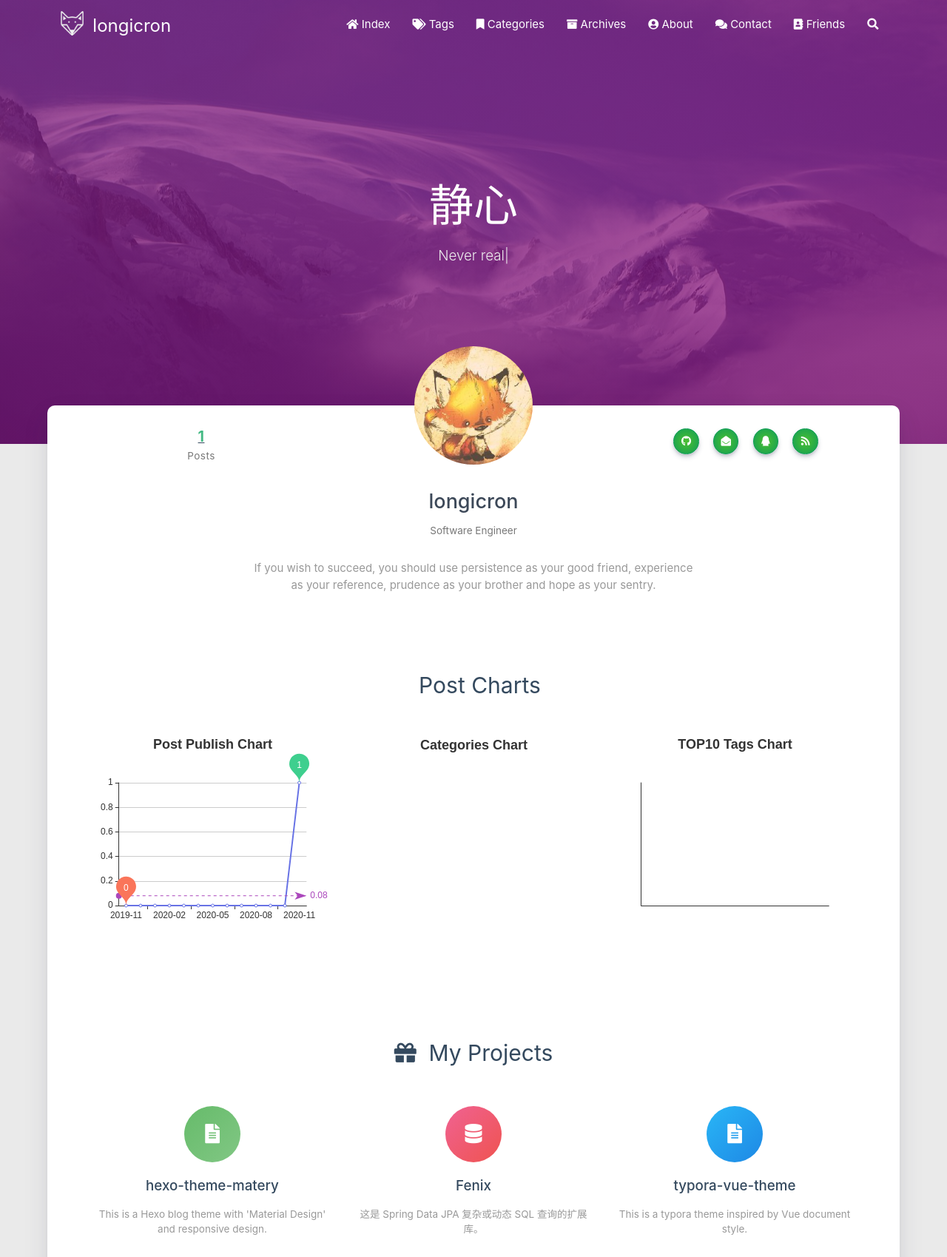
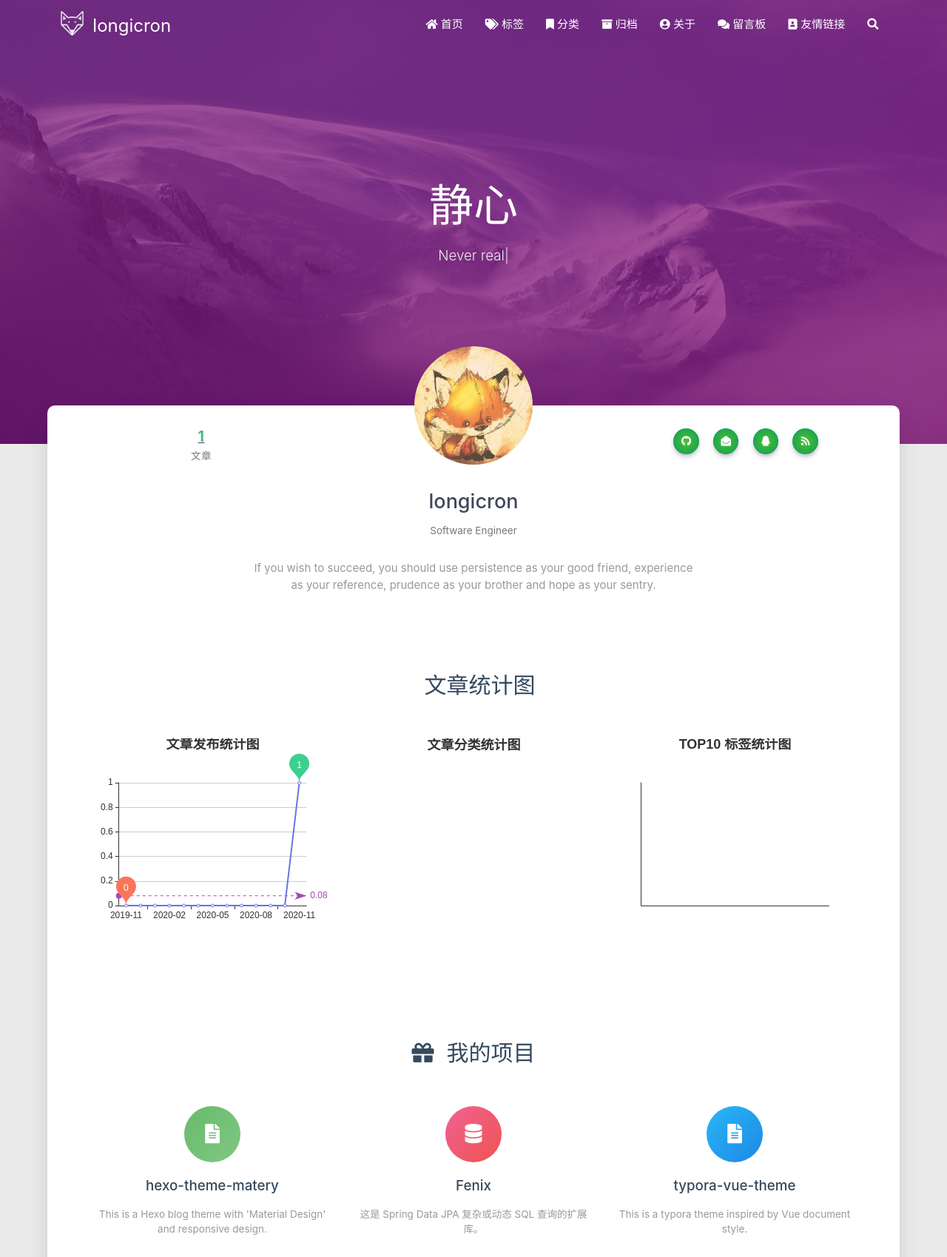
Before and after one commit to longicron/longicron, a plain HTML site: page about/index.html in a window 1280 px wide. Shown: the top 1699 px of the page at 74% size. Drawn offline with nearby package versions, Linux system fonts and the light colour scheme; some packages are replaced by stand-ins of ours; no server answers; a script that the page names is missing; some icons are missing.

Commit message:
Site updated: 2020-11-15 05:20:41

```diff
--- a/about/index.html
+++ b/about/index.html
@@ -1,10 +1,10 @@
 <!DOCTYPE HTML>
-<html lang="zh_CN">
+<html lang="zh-CN">
 
 
 <head>
     <meta charset="utf-8">
-    <meta name="keywords" content="About, longicron">
+    <meta name="keywords" content="关于, longicron">
     <meta name="description" content="">
     <meta http-equiv="X-UA-Compatible" content="IE=edge">
     <meta name="viewport" content="width=device-width, initial-scale=1.0, user-scalable=no">
@@ -16,7 +16,7 @@
     <!-- Global site tag (gtag.js) - Google Analytics -->
 
 
-    <title>About | longicron</title>
+    <title>关于 | longicron</title>
     <link rel="icon" type="image/png" href="/favicon.png">
 
     <link rel="stylesheet" type="text/css" href="/libs/awesome/css/all.css">
@@ -57,7 +57,7 @@
 
       <i class="fas fa-home" style="zoom: 0.6;"></i>
 
-      <span>Index</span>
+      <span>首页</span>
     </a>
 
   </li>
@@ -68,7 +68,7 @@
 
       <i class="fas fa-tags" style="zoom: 0.6;"></i>
 
-      <span>Tags</span>
+      <span>标签</span>
     </a>
 
   </li>
@@ -79,7 +79,7 @@
 
       <i class="fas fa-bookmark" style="zoom: 0.6;"></i>
 
-      <span>Categories</span>
+      <span>分类</span>
     </a>
 
   </li>
@@ -90,7 +90,7 @@
 
       <i class="fas fa-archive" style="zoom: 0.6;"></i>
 
-      <span>Archives</span>
+      <span>归档</span>
     </a>
 
   </li>
@@ -101,7 +101,7 @@
 
       <i class="fas fa-user-circle" style="zoom: 0.6;"></i>
 
-      <span>About</span>
+      <span>关于</span>
     </a>
 
   </li>
@@ -112,7 +112,7 @@
 
       <i class="fas fa-comments" style="zoom: 0.6;"></i>
 
-      <span>Contact</span>
+      <span>留言板</span>
     </a>
 
   </li>
@@ -123,14 +123,14 @@
 
       <i class="fas fa-address-book" style="zoom: 0.6;"></i>
 
-      <span>Friends</span>
+      <span>友情链接</span>
     </a>
 
   </li>
 
   <li>
     <a href="#searchModal" class="modal-trigger waves-effect waves-light">
-      <i id="searchIcon" class="fas fa-search" title="Search" style="zoom: 0.85;"></i>
+      <i id="searchIcon" class="fas fa-search" title="搜索" style="zoom: 0.85;"></i>
     </a>
   </li>
 </ul>
@@ -160,7 +160,7 @@
 
 			    <i class="fa-fw fas fa-home"></i>
 
-			Index
+			首页
 		</a>
 
         </li>
@@ -171,7 +171,7 @@
 
 			    <i class="fa-fw fas fa-tags"></i>
 
-			Tags
+			标签
 		</a>
 
         </li>
@@ -182,7 +182,7 @@
 
 			    <i class="fa-fw fas fa-bookmark"></i>
 
-			Categories
+			分类
 		</a>
 
         </li>
@@ -193,7 +193,7 @@
 
 			    <i class="fa-fw fas fa-archive"></i>
 
-			Archives
+			归档
 		</a>
 
         </li>
@@ -204,7 +204,7 @@
 
 			    <i class="fa-fw fas fa-user-circle"></i>
 
-			About
+			关于
 		</a>
 
         </li>
@@ -215,7 +215,7 @@
 
 			    <i class="fa-fw fas fa-comments"></i>
 
-			Contact
+			留言板
 		</a>
 
         </li>
@@ -226,7 +226,7 @@
 
 			    <i class="fa-fw fas fa-address-book"></i>
 
-			Friends
+			友情链接
 		</a>
 
         </li>
@@ -365,7 +365,7 @@
 
 <div class="statis">
     <span class="count"><a href="/">1</a></span>
-    <span class="name">Posts</span>
+    <span class="name">文章</span>
 </div>
 
 
@@ -385,7 +385,7 @@
 
 <div class="statis">
     <span class="count"><a href="/">1</a></span>
-    <span class="name">Posts</span>
+    <span class="name">文章</span>
 </div>
 
 
@@ -486,7 +486,7 @@
 
 <div id="postCharts" class="post-charts">
     <div class="title center-align" data-aos="zoom-in-up">
-        <i class="far fa-bar-chart"></i>&nbsp;&nbsp;Post Charts
+        <i class="far fa-bar-chart"></i>&nbsp;&nbsp;文章统计图
     </div>
     <div class="row">
         <div class="chart col s12 m6 l4" data-aos="zoom-in-up">
@@ -513,7 +513,7 @@
 
     let postsOption = {
         title: {
-            text: 'Post Publish Chart',
+            text: '文章发布统计图',
             top: -5,
             x: 'center'
         },
@@ -529,7 +529,7 @@
         },
         series: [
             {
-                name: 'Number of posts',
+                name: '文章篇数',
                 type: 'line',
                 color: ['#6772e5'],
                 data: [0,0,0,0,0,0,0,0,0,0,0,0,1],
@@ -539,17 +539,17 @@
                     data: [{
                         type: 'max',
                         itemStyle: {color: ['#3ecf8e']},
-                        name: 'Maximum'
+                        name: '最大值'
                     }, {
                         type: 'min',
                         itemStyle: {color: ['#fa755a']},
-                        name: 'Minimum'
+                        name: '最小值'
                     }]
                 },
                 markLine: {
                     itemStyle: {color: ['#ab47bc']},
                     data: [
-                        {type: 'average', name: 'Average'}
+                        {type: 'average', name: '平均值'}
                     ]
                 }
             }
@@ -560,7 +560,7 @@
 
     let categoriesOption = {
         title: {
-            text: 'Categories Chart',
+            text: '文章分类统计图',
             top: -4,
             x: 'center'
         },
@@ -570,7 +570,7 @@
         },
         series: [
             {
-                name: 'Categories',
+                name: '分类',
                 type: 'pie',
                 radius: '50%',
                 color: ['#6772e5', '#ff9e0f', '#fa755a', '#3ecf8e', '#82d3f4', '#ab47bc', '#525f7f', '#f51c47', '#26A69A'],
@@ -590,7 +590,7 @@
 
     let tagsOption = {
         title: {
-            text: 'TOP10 Tags Chart',
+            text: 'TOP10 标签统计图',
             top: -5,
             x: 'center'
         },
@@ -617,17 +617,17 @@
                     data: [{
                         type: 'max',
                         itemStyle: {color: ['#3ecf8e']},
-                        name: 'Maximum'
+                        name: '最大值'
                     }, {
                         type: 'min',
                         itemStyle: {color: ['#fa755a']},
-                        name: 'Minimum'
+                        name: '最小值'
                     }],
                 },
                 markLine: {
                     itemStyle: {color: ['#ab47bc']},
                     data: [
-                        {type: 'average', name: 'Average'}
+                        {type: 'average', name: '平均值'}
                     ]
                 }
             }
@@ -645,7 +645,7 @@
 
 <div class="my-projects">
     <div class="title center-align" data-aos="zoom-in-up">
-        <i class="fas fa-gift"></i>&nbsp;&nbsp;My Projects
+        <i class="fas fa-gift"></i>&nbsp;&nbsp;我的项目
     </div>
     <div class="row">
 
@@ -699,7 +699,7 @@
 
 <div class="my-skills">
     <div class="title center-align" data-aos="zoom-in-up">
-        <i class="fas fa-wrench"></i>&nbsp;&nbsp;My Skills
+        <i class="fas fa-wrench"></i>&nbsp;&nbsp;我的技能
     </div>
     <div class="row">
 
@@ -777,7 +777,7 @@
 
 
     <div class="other-skills chip-container" data-aos="zoom-in-up">
-        <div class="sub-title center-align"><i class="fa fa-book"></i>&nbsp;&nbsp;Other Skills</div>
+        <div class="sub-title center-align"><i class="fa fa-book"></i>&nbsp;&nbsp;其他技能</div>
         <div class="tag-chips center-align">
 
         </div>
@@ -792,7 +792,7 @@
 
 <div id="myGallery" class="my-gallery">
     <div class="title center-align" data-aos="zoom-in-up">
-        <i class="far fa-image"></i>&nbsp;&nbsp;Gallery
+        <i class="far fa-image"></i>&nbsp;&nbsp;相册
     </div>
     <div class="row">
 
@@ -969,8 +969,8 @@
 <div id="searchModal" class="modal">
     <div class="modal-content">
         <div class="search-header">
-            <span class="title"><i class="fas fa-search"></i>&nbsp;&nbsp;Search</span>
-            <input type="search" id="searchInput" name="s" placeholder="Please enter a search keyword"
+            <span class="title"><i class="fas fa-search"></i>&nbsp;&nbsp;搜索</span>
+            <input type="search" id="searchInput" name="s" placeholder="请输入搜索的关键字"
                    class="search-input">
         </div>
         <div id="searchResult"></div>
```
Also changed, not shown: 2020/11/14/hello-world/index.html (+30 -30 lines), archives/2020/11/index.html (+20 -20 lines), archives/2020/index.html (+20 -20 lines), archives/index.html (+20 -20 lines), categories/index.html (+22 -22 lines), contact/index.html (+19 -19 lines), friends/index.html (+19 -19 lines), index.html (+19 -19 lines), tags/index.html (+21 -21 lines).
